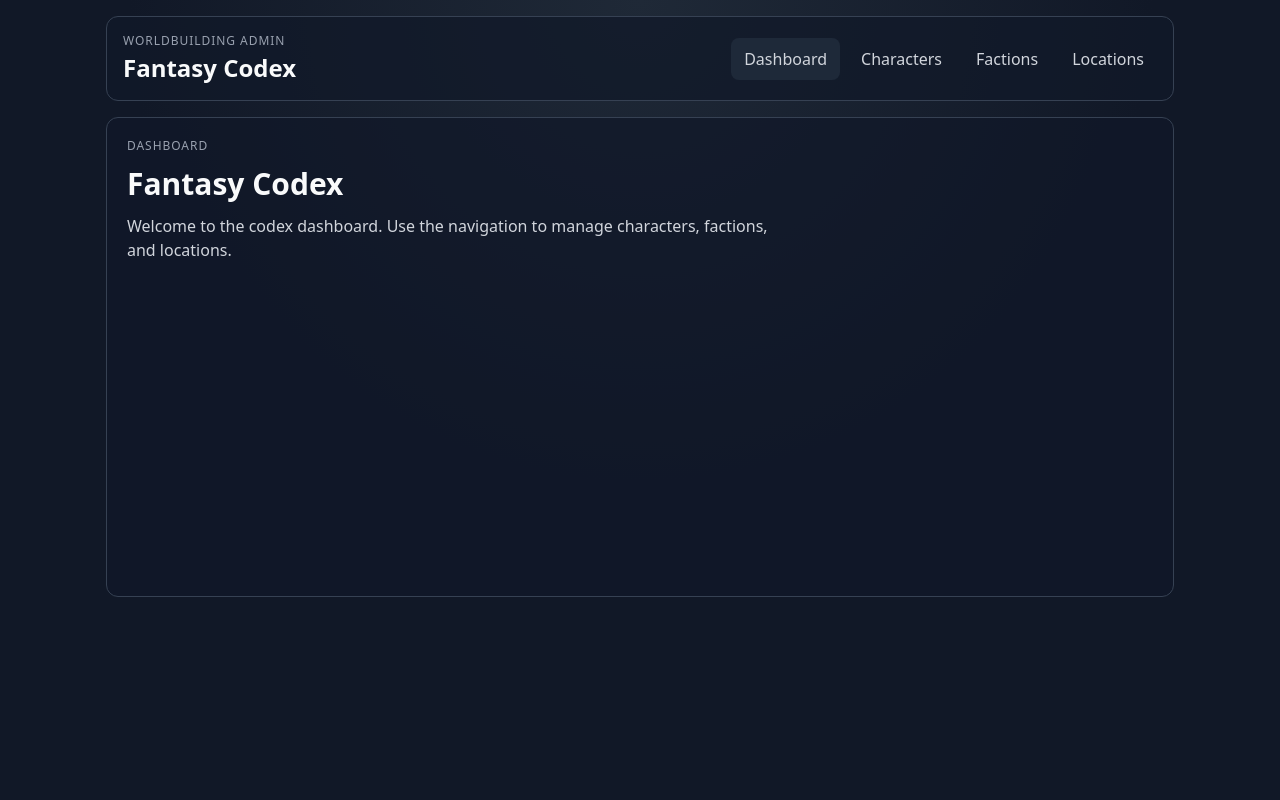
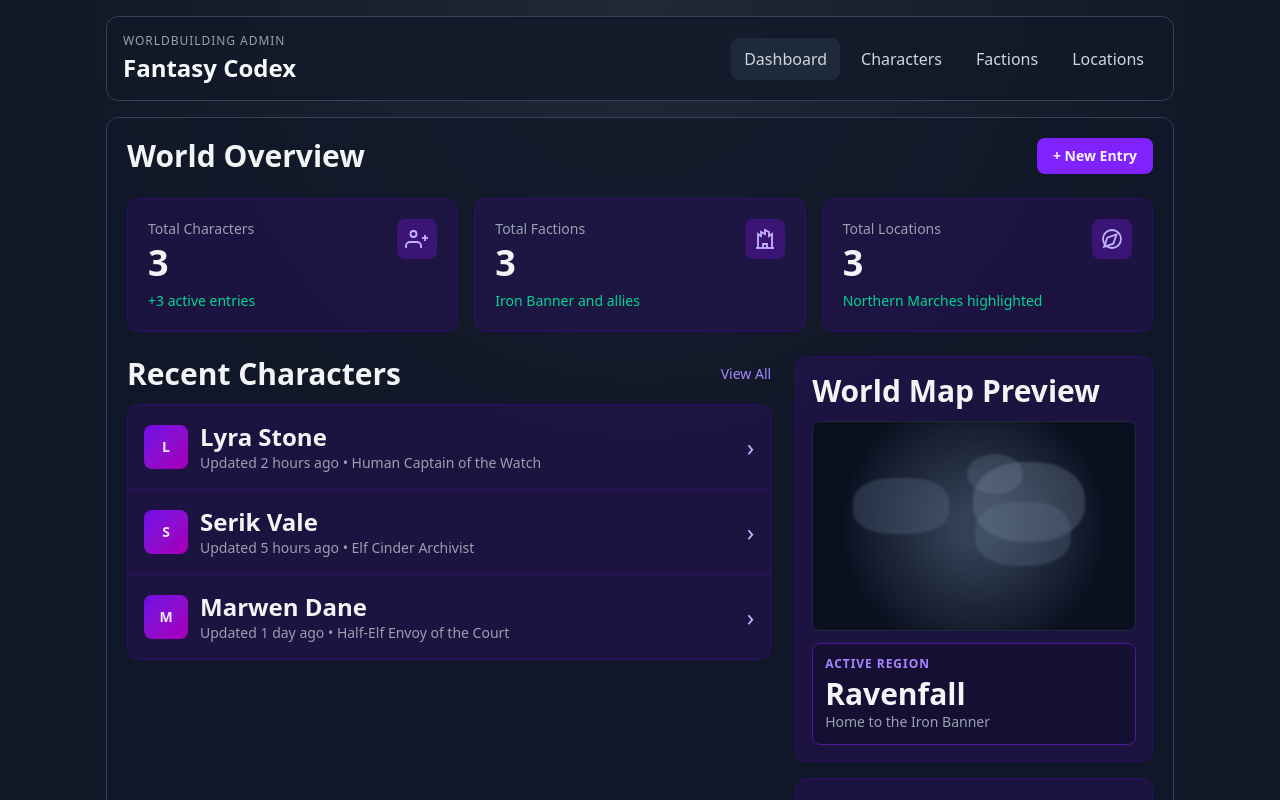
Before and after one commit to ogabor82/fantasy-codex, an Angular app: page / in a window 1280 px wide. Shown: the top 800 px of the page. Built offline with nearby package versions, Linux system fonts and the light colour scheme.

Commit message:
Refactor dashboard page to display World Overview with updated stats and recent characters. Replace welcome message in tests and add new HTML template for the dashboard layout.

```diff
--- /dev/null
+++ b/src/app/features/dashboard/pages/dashboard-page.component.html
@@ -0,0 +1,113 @@
+<section class="space-y-6">
+  <div class="flex items-center justify-between">
+    <h1 class="text-3xl font-semibold text-gray-100">World Overview</h1>
+    <button
+      type="button"
+      class="rounded-lg bg-violet-600 px-4 py-2 text-sm font-semibold text-violet-50 transition hover:bg-violet-500"
+    >
+      + New Entry
+    </button>
+  </div>
+
+  <div class="grid gap-4 md:grid-cols-3">
+    @for (stat of stats; track stat.label) {
+      <article class="rounded-xl border border-violet-950 bg-violet-950/40 p-5">
+        <div class="flex items-start justify-between">
+          <div>
+            <p class="text-sm text-gray-400">{{ stat.label }}</p>
+            <p class="mt-1 text-4xl font-bold text-gray-100">{{ stat.value }}</p>
+            <p class="mt-2 text-sm text-emerald-400">{{ stat.meta }}</p>
+          </div>
+
+          <div class="rounded-lg bg-violet-900/60 p-2 text-violet-300">
+            @if (stat.icon === 'users') {
+              <svg class="size-6" viewBox="0 0 24 24" fill="none" stroke="currentColor" stroke-width="1.8">
+                <path d="M16 21v-2a4 4 0 0 0-4-4H5a4 4 0 0 0-4 4v2" />
+                <circle cx="8.5" cy="7" r="3" />
+                <path d="M20 8v6" />
+                <path d="M23 11h-6" />
+              </svg>
+            }
+            @if (stat.icon === 'castle') {
+              <svg class="size-6" viewBox="0 0 24 24" fill="none" stroke="currentColor" stroke-width="1.8">
+                <path d="M3 21h18" />
+                <path d="M5 21V7l3 2V5l4 2V3l4 2v4l3-2v14" />
+                <path d="M10 21v-4h4v4" />
+              </svg>
+            }
+            @if (stat.icon === 'compass') {
+              <svg class="size-6" viewBox="0 0 24 24" fill="none" stroke="currentColor" stroke-width="1.8">
+                <circle cx="12" cy="12" r="9" />
+                <path d="m16.5 7.5-3.2 9.2-9.2 3.2 3.2-9.2z" />
+              </svg>
+            }
+          </div>
+        </div>
+      </article>
+    }
+  </div>
+
+  <div class="grid gap-6 lg:grid-cols-[1.8fr_1fr]">
+    <section>
+      <div class="mb-3 flex items-center justify-between">
+        <h2 class="text-3xl font-semibold text-gray-100">Recent Characters</h2>
+        <a routerLink="/characters" class="text-sm font-medium text-violet-400 hover:text-violet-300">View All</a>
+      </div>
+
+      <div class="rounded-xl border border-violet-950 bg-violet-950/40">
+        @for (character of recentCharacters; track character.id) {
+          <a
+            routerLink="/characters"
+            class="flex items-center justify-between gap-4 border-b border-violet-950 px-4 py-4 transition hover:bg-violet-950/40 last:border-b-0"
+          >
+            <div class="flex items-center gap-3">
+              <div
+                class="grid size-11 place-items-center rounded-lg bg-gradient-to-br from-violet-700 to-fuchsia-700 text-sm font-semibold text-violet-100"
+              >
+                {{ character.name.slice(0, 1) }}
+              </div>
+              <div>
+                <p class="text-2xl font-semibold text-gray-100">{{ character.name }}</p>
+                <p class="text-sm text-gray-400">{{ character.updatedLabel }} • {{ character.race }} {{ character.title }}</p>
+              </div>
+            </div>
+            <span class="text-2xl text-violet-300">›</span>
+          </a>
+        }
+      </div>
+    </section>
+
+    <aside class="space-y-4">
+      <section class="rounded-xl border border-violet-950 bg-violet-950/40 p-4">
+        <h2 class="mb-3 text-3xl font-semibold text-gray-100">World Map Preview</h2>
+        <div class="overflow-hidden rounded-lg border border-gray-800">
+          <div
+            aria-label="Stylized world map preview"
+            class="relative h-52 w-full bg-[radial-gradient(circle_at_center,_#334155_10%,_#0b1020_70%)]"
+          >
+            <div class="absolute left-10 top-14 h-14 w-24 rounded-[40%] bg-slate-500/30 blur-[1px]"></div>
+            <div class="absolute left-40 top-10 h-20 w-28 rounded-[45%] bg-slate-400/25 blur-[1px]"></div>
+            <div class="absolute right-16 top-20 h-16 w-24 rounded-[42%] bg-slate-500/30 blur-[1px]"></div>
+            <div class="absolute right-28 top-8 h-10 w-14 rounded-[50%] bg-slate-400/20 blur-[1px]"></div>
+          </div>
+        </div>
+        <div class="mt-3 rounded-lg border border-violet-900 bg-black/20 p-3">
+          <p class="text-xs font-semibold uppercase tracking-[0.08em] text-violet-400">Active Region</p>
+          <p class="mt-1 text-3xl font-semibold text-gray-100">{{ activeRegion.name }}</p>
+          <p class="text-sm text-gray-400">Home to the {{ activeFaction.name }}</p>
+        </div>
+      </section>
+
+      <section class="rounded-xl border border-violet-950 bg-violet-950/40 p-4">
+        <h3 class="text-lg font-semibold text-gray-100">Popular Tags</h3>
+        <div class="mt-3 flex flex-wrap gap-2">
+          @for (tag of popularTags; track tag) {
+            <span class="rounded-md bg-violet-900/80 px-2 py-1 text-xs font-semibold tracking-wide text-violet-200">
+              {{ tag }}
+            </span>
+          }
+        </div>
+      </section>
+    </aside>
+  </div>
+</section>
--- a/src/app/features/dashboard/pages/dashboard-page.component.ts
+++ b/src/app/features/dashboard/pages/dashboard-page.component.ts
@@ -1,16 +1,50 @@
 import { Component } from '@angular/core';
+import { RouterLink } from '@angular/router';
+import { MOCK_CHARACTERS } from '../../../core/models/character.model';
+import { MOCK_FACTIONS } from '../../../core/models/faction.model';
+import { MOCK_LOCATIONS } from '../../../core/models/location.model';
 
 @Component({
   selector: 'app-dashboard-page',
   standalone: true,
-  template: `
-    <section class="space-y-3">
-      <p class="text-xs uppercase tracking-[0.08em] text-gray-400">Dashboard</p>
-      <h1 class="text-3xl font-semibold text-gray-50">Fantasy Codex</h1>
-      <p class="max-w-2xl text-gray-300">
-        Welcome to the codex dashboard. Use the navigation to manage characters, factions, and locations.
-      </p>
-    </section>
-  `
+  imports: [RouterLink],
+  templateUrl: './dashboard-page.component.html'
 })
-export class DashboardPageComponent {}
+export class DashboardPageComponent {
+  protected readonly stats = [
+    {
+      label: 'Total Characters',
+      value: MOCK_CHARACTERS.length,
+      meta: `+${MOCK_CHARACTERS.length} active entries`,
+      icon: 'users'
+    },
+    {
+      label: 'Total Factions',
+      value: MOCK_FACTIONS.length,
+      meta: `${MOCK_FACTIONS[0]?.name} and allies`,
+      icon: 'castle'
+    },
+    {
+      label: 'Total Locations',
+      value: MOCK_LOCATIONS.length,
+      meta: `${MOCK_LOCATIONS[0]?.region} highlighted`,
+      icon: 'compass'
+    }
+  ];
+
+  protected readonly recentCharacters = MOCK_CHARACTERS.map((character, index) => ({
+    ...character,
+    updatedLabel: ['Updated 2 hours ago', 'Updated 5 hours ago', 'Updated 1 day ago'][index] ?? 'Updated recently'
+  }));
+
+  protected readonly activeRegion = MOCK_LOCATIONS[0];
+  protected readonly activeFaction = MOCK_FACTIONS[0];
+
+  protected readonly popularTags = [
+    MOCK_FACTIONS[1]?.type.toUpperCase(),
+    MOCK_FACTIONS[2]?.name.toUpperCase(),
+    MOCK_LOCATIONS[0]?.region.toUpperCase(),
+    MOCK_LOCATIONS[1]?.name.toUpperCase(),
+    MOCK_CHARACTERS[0]?.race.toUpperCase()
+  ].filter(Boolean);
+}
```
Also changed, not shown: 1 other file (tests, documents, lock files or other folders).
